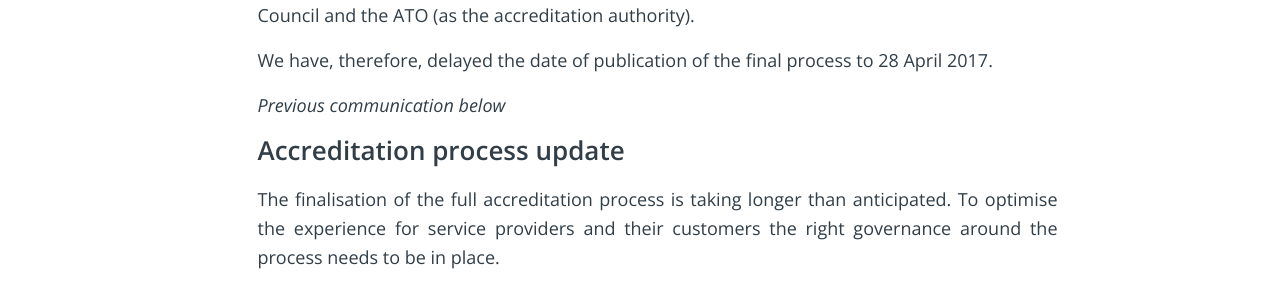
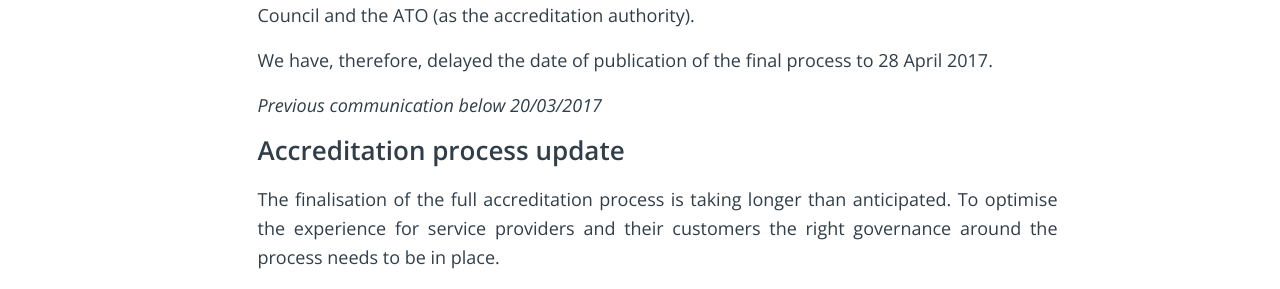
Before and after one commit to Digital-Business-Council/Digital-Business-Council.github.io, a Jekyll site: the page built from _posts/events/2017-03-29-Accreditation-and-DCL-update.md, in a window 1280 px wide. Shown: the part 619-908 px from the top of the page. Built offline with Jekyll 4.4.1, drawn with Linux system fonts in a browser that asks for light colours.

Commit message:
Update 2017-03-29-Accreditation-and-DCL-update.md

```diff
--- a/_posts/events/2017-03-29-Accreditation-and-DCL-update.md
+++ b/_posts/events/2017-03-29-Accreditation-and-DCL-update.md
@@ -20,6 +20,7 @@ about the accreditation process. That consultation will complete on 31 March 201
 We have, therefore, delayed the date of publication of the final process to 28 April 2017.
 
 *Previous communication below*
+*20/03/2017*
 
 ## Accreditation process update ##
 
```
